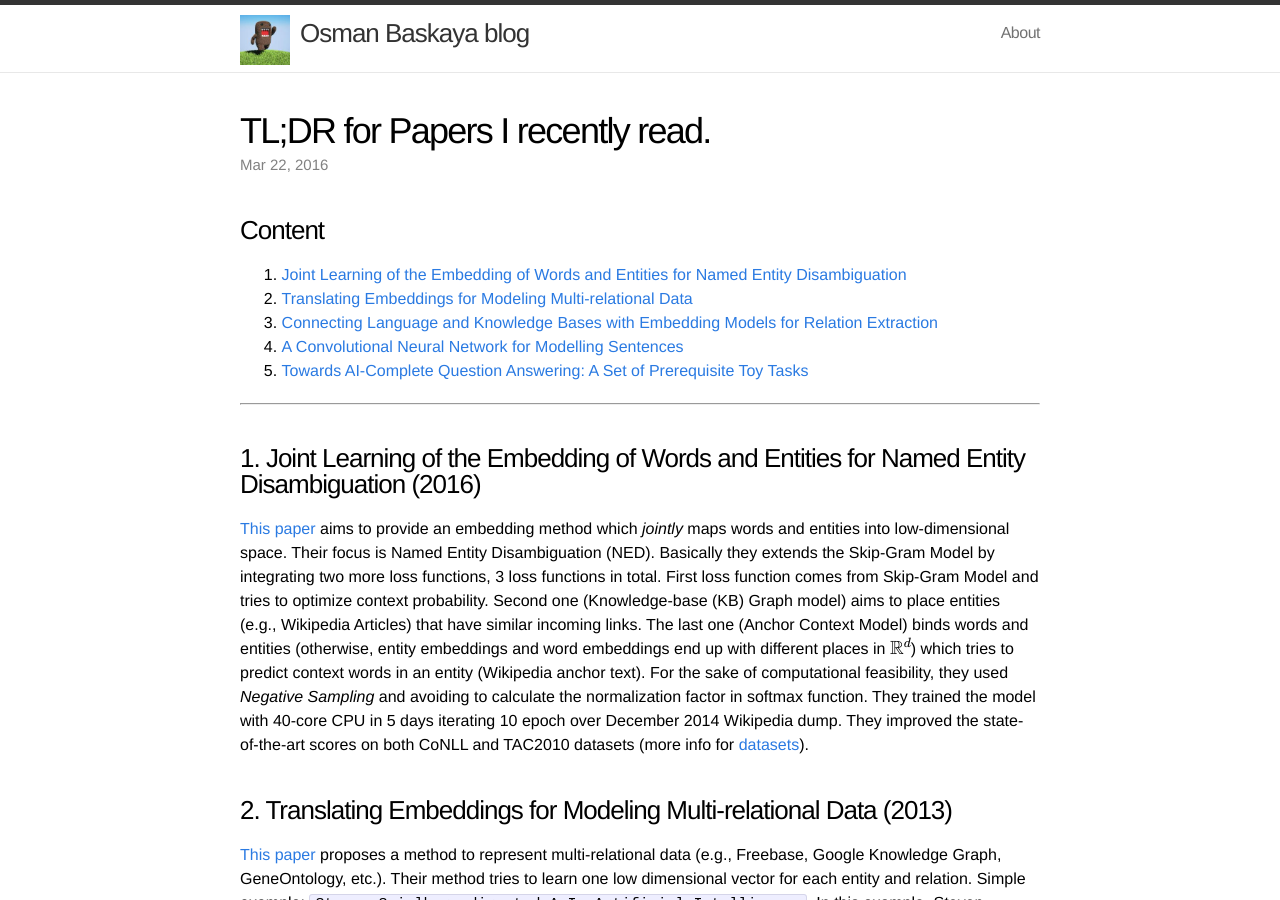
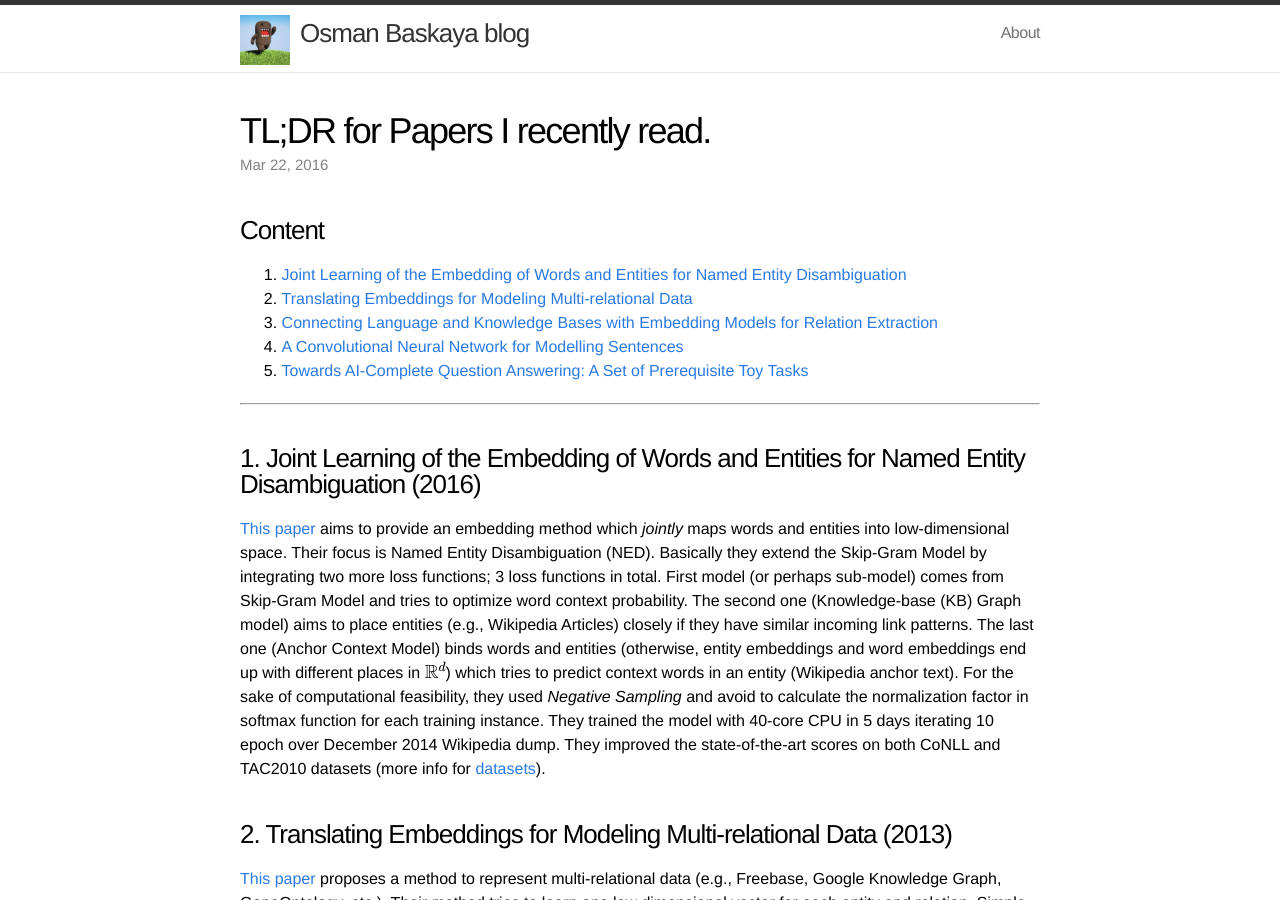
Before and after one commit to osmanbaskaya/osmanbaskaya.github.io, a Jekyll site: the page built from _posts/2016-03-22-TL-DR-for-Papers-I-read.markdown, in a window 1280 px wide and 900 px high. Built offline with Jekyll 4.4.1, drawn with Linux system fonts in a browser that asks for light colours; formulas are drawn with MathJax 3; comment, search, counter and statistics services are not loaded.

Commit message:
typo mypo

```diff
--- a/_posts/2016-03-22-TL-DR-for-Papers-I-read.markdown
+++ b/_posts/2016-03-22-TL-DR-for-Papers-I-read.markdown
@@ -19,7 +19,7 @@ excerpt: I summarize the Deep Learning and NLP papers I read recently.
 ----
 
 ### <a name="joint-emb-ned"></a> 1. Joint Learning of the Embedding of Words and Entities for Named Entity Disambiguation (2016)
-[This paper](http://arxiv.org/pdf/1601.01343v3.pdf) aims to provide an embedding method which _jointly_ maps words and entities into low-dimensional space. Their focus is Named Entity Disambiguation (NED). Basically they extends the Skip-Gram Model by integrating two more loss functions, 3 loss functions in total. First loss function comes from Skip-Gram Model and tries to optimize context probability. Second one (Knowledge-base (KB) Graph model) aims to place entities (e.g., Wikipedia Articles) that have similar incoming links. The last one (Anchor Context Model) binds words and entities (otherwise, entity embeddings and word embeddings end up with different places in $$ \Bbb R^d $$) which tries to predict context words in an entity (Wikipedia anchor text). For the sake of computational feasibility, they used _Negative Sampling_ and avoiding to calculate the normalization factor in softmax function. They trained the model with 40-core CPU in 5 days iterating 10 epoch over December 2014 Wikipedia dump. They improved the state-of-the-art scores on both CoNLL and TAC2010 datasets (more info for [datasets](http://osmanbaskaya.github.io/2016/05/03/Datasets-for-NLDatasets-for-NLP-and-Computer-Vision)).
+[This paper](http://arxiv.org/pdf/1601.01343v3.pdf) aims to provide an embedding method which _jointly_ maps words and entities into low-dimensional space. Their focus is Named Entity Disambiguation (NED). Basically they extend the Skip-Gram Model by integrating two more loss functions; 3 loss functions in total. First model (or perhaps sub-model) comes from Skip-Gram Model and tries to optimize word context probability. The second one (Knowledge-base (KB) Graph model) aims to place entities (e.g., Wikipedia Articles) closely if they have similar incoming link patterns. The last one (Anchor Context Model) binds words and entities (otherwise, entity embeddings and word embeddings end up with different places in $$ \Bbb R^d $$) which tries to predict context words in an entity (Wikipedia anchor text). For the sake of computational feasibility, they used _Negative Sampling_ and avoid to calculate the normalization factor in softmax function for each training instance. They trained the model with 40-core CPU in 5 days iterating 10 epoch over December 2014 Wikipedia dump. They improved the state-of-the-art scores on both CoNLL and TAC2010 datasets (more info for [datasets](http://osmanbaskaya.github.io/2016/05/03/Datasets-for-NLP)).
 
 
 [comment]: # ### <a name="factoidqa"></a> 1. Generating Factoid Questions with Recurrent Neural Networks: The 30M Factoid Question-Answer Corpus (2016) [This paper](http://arxiv.org/pdf/1603.06807v1.pdf) pass
```
